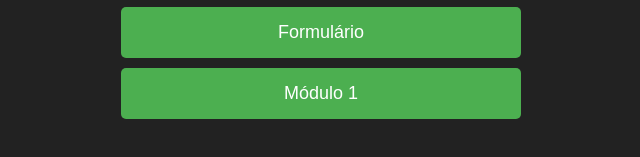
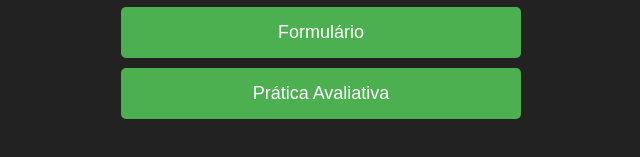
Before and after one commit to SavioSrg/teacher-link-hub, a plain HTML site: page index.html in a window 1280 px wide. Shown: the part 247-404 px from the top of the page, 319-959 px from the left. Drawn offline with Linux system fonts and the light colour scheme.

Commit message:
atualização do link

```diff
--- a/index.html
+++ b/index.html
@@ -53,7 +53,7 @@
             <a href="exercicios/teclado.html" target="_blank">Exercícios de Teclado</a>
             <a href="exercicios/cacar/palavras.html" target="_blank">Caçar Palavras</a>
             <a href="https://forms.gle/s56wYsv3oNZnesqA9" target="_blank">Formulário</a>
-            <a href="https://drive.google.com/file/d/1kZZbkNGqtpeFGO3LuxC2m66-Ik5FAD-8/view?usp=drive_link" target="_blank">Módulo 1</a>
+            <a href="https://docs.google.com/forms/d/e/1FAIpQLScKVVvc8kCE68EU5Kofp1-jpl7lY0wAIxUdrG2Ea4rVC4h1UQ/viewform?usp=header" target="_blank">Prática Avaliativa</a>
         </div>
     </div>
     <script src="assets/js/name.js"></script>
```
